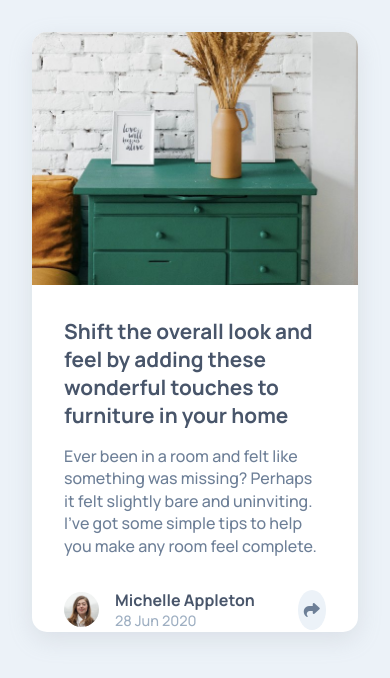
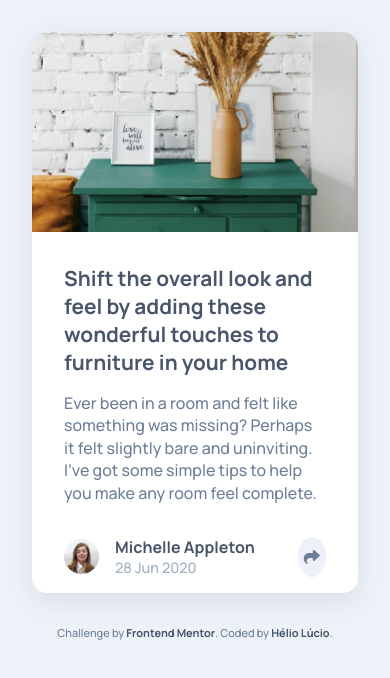
Before and after one commit to helioLJ/article-preview-component, a plain HTML site: page index.html in a window 390 px wide. Drawn offline with Linux system fonts and the light colour scheme.

Commit message:
second commit

```diff
--- a/index.html
+++ b/index.html
@@ -16,7 +16,8 @@
 <body>
   <main>
     <div class="container">
-      <div class="banner"></div>
+      <div class="banner">
+      </div>
       <div class="content">
         <h1>Shift the overall look and feel by adding these wonderful
           touches to furniture in your home</h1>
@@ -62,7 +63,7 @@
   <footer>
     <div class="attribution">
       Challenge by <a href="https://www.frontendmentor.io?ref=challenge" target="_blank">Frontend Mentor</a>.
-      Coded by <a href="#">Your Name Here</a>.
+      Coded by <a href="https://github.com/helioLJ" target="_blank">Hélio Lúcio</a>.
     </div>
   </footer>
 
--- a/style.css
+++ b/style.css
@@ -46,7 +46,6 @@ main {
     height: 100%;
     width: 40%;
 }
-
 
 .content {
     padding: 3.6rem;
@@ -130,6 +129,7 @@ main {
     position: absolute;
     transition: 0.3s;
     user-select: none;
+    opacity: 0;
 }
 
 .share-box p {
@@ -176,36 +176,44 @@ main {
     position: absolute;
 }
 
+.share-icon-mobile, .share-box-mobile {
+    display: none;
+}
+
 .attribution {
-    display: none;
+    color: var(--Desaturated-Dark-Blue);
     margin-top: 2rem;
     font-size: 11px;
     text-align: center;
 }
 
 .attribution a {
-    color: hsl(228, 45%, 44%);
+    color: var(--Very-Dark-Grayish-Blue);
+    font-weight: 700;
+    text-decoration: none;
 }
 
 .hide {
-    opacity: 0;
+    opacity: 1;
     transition: 0.3s;
 }
 
-@media screen and (max-width: 700px) {
+@media screen and (max-width: 735px) {
     body {
         padding: 2rem;
     }
 
     .container {
         flex-direction: column;
-        height: 600px;
+        height: 100%;
         width: 100%;
     }
 
     .banner {
         border-radius: 15px 15px 0 0;
-        height: 60%;
+
+        height: 200px;
+        max-height: 10%;
         width: 100%;
     }
 
```
